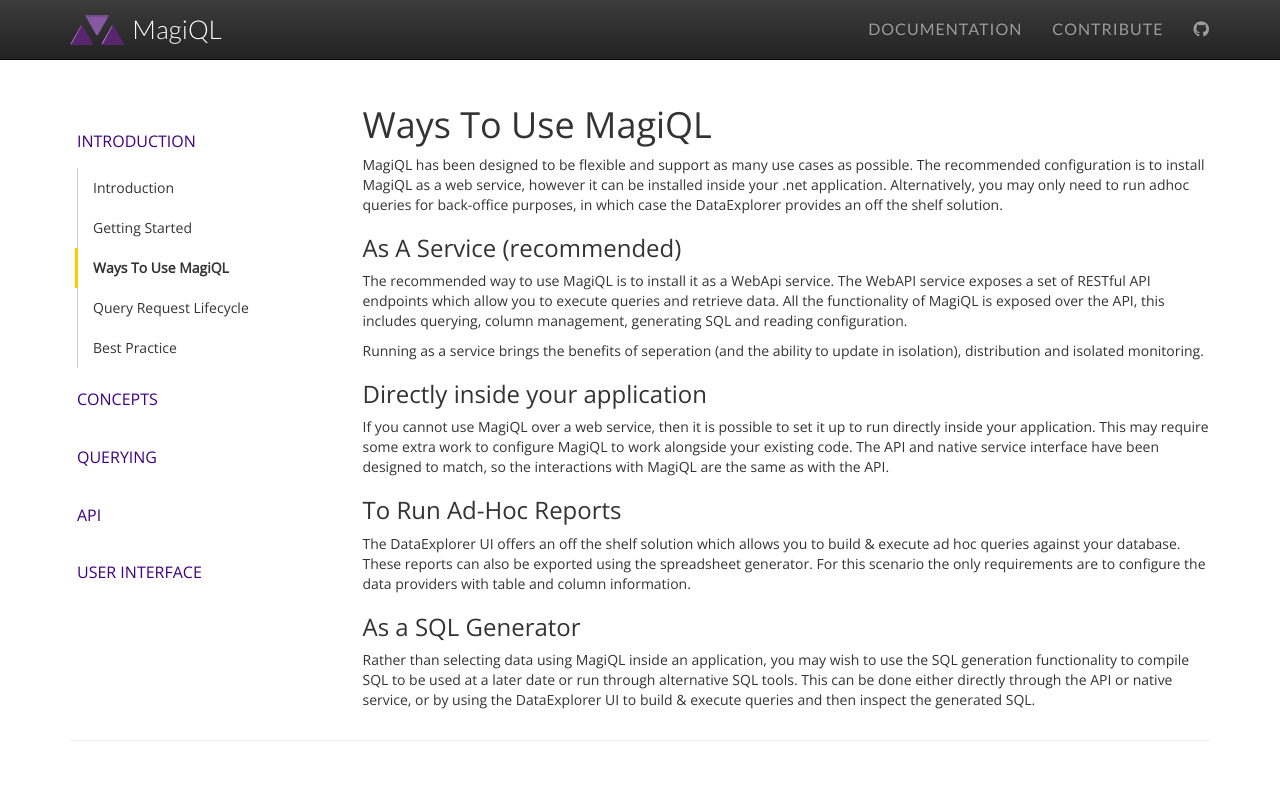
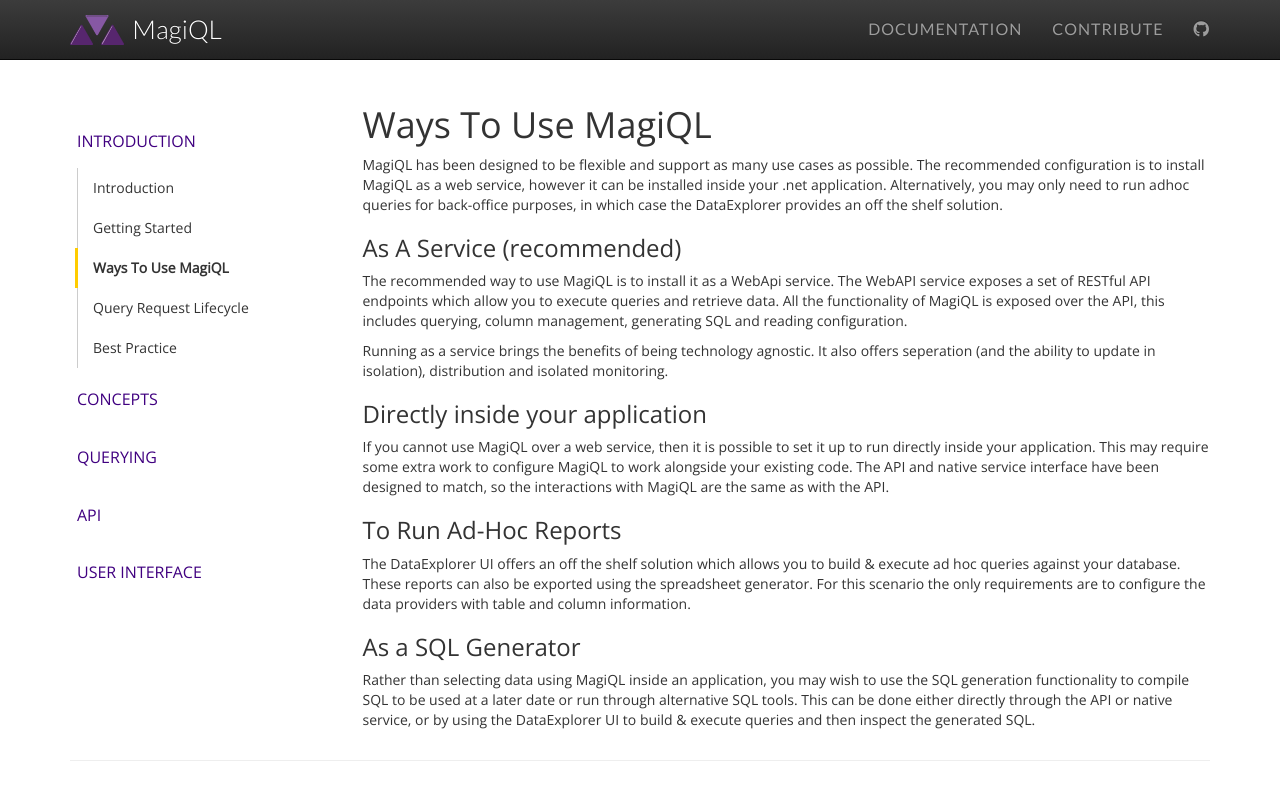
Before and after one commit to MagiQL/magiql.github.io, a Jekyll site: the page built from docs/1-introduction/102-ways-to-use-magiql.md, in a window 1280 px wide. Shown: the top 800 px of the page. Built offline with Jekyll 4.4.1, drawn with Linux system fonts in a browser that asks for light colours; nearby versions of some CDN libraries; a script that is not in the unit is left out.

Commit message:
Update 102-ways-to-use-magiql.md

```diff
--- a/docs/1-introduction/102-ways-to-use-magiql.md
+++ b/docs/1-introduction/102-ways-to-use-magiql.md
@@ -12,7 +12,7 @@
 ### As A Service (recommended)
 The recommended way to use MagiQL is to install it as a WebApi service. The WebAPI service exposes a set of RESTful API endpoints which allow you to execute queries and retrieve data. All the functionality of MagiQL is exposed over the API, this includes querying, column management, generating SQL and reading configuration.
 
-Running as a service brings the benefits of seperation (and the ability to update in isolation), distribution and isolated monitoring.
+Running as a service brings the benefits of being technology agnostic. It also offers seperation (and the ability to update in isolation), distribution and isolated monitoring.
 
 ### Directly inside your application
 If you cannot use MagiQL over a web service, then it is possible to set it up to run directly inside your application. This may require some extra work to configure MagiQL to work alongside your existing code. The API and native service interface have been designed to match, so the interactions with MagiQL are the same as with the API.
```
